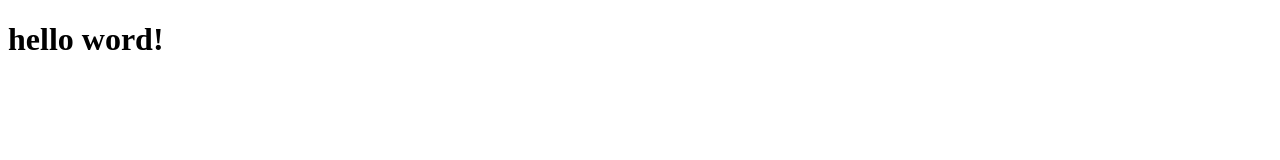
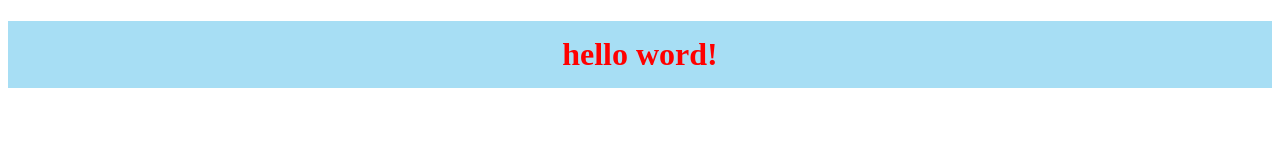
Before and after one commit to mateuhenriqueoli764-cpu/aula-git-pam, a plain HTML site: page index.html in a window 1280 px wide. Drawn offline with Linux system fonts and the light colour scheme.

Commit message:
melhorias

```diff
--- a/index.html
+++ b/index.html
@@ -4,6 +4,7 @@
     <meta charset="UTF-8">
     <meta name="viewport" content="width=device-width, initial-scale=1.0">
     <title>Document</title>
+    <link rel="stylesheet" href="style.css">
 </head>
 <body>
     <h1>hello word!</h1>
--- a/style.css
+++ b/style.css
@@ -1,5 +1,8 @@
 h1{
     display: flex;
-    color: aqua;
-    background-color: blueviolet;
+    color: rgb(255, 0, 0);
+    background-color: rgb(167, 222, 244);
+    justify-content: center;
+    align-items: center;
+    padding: 15px;
 }
```
